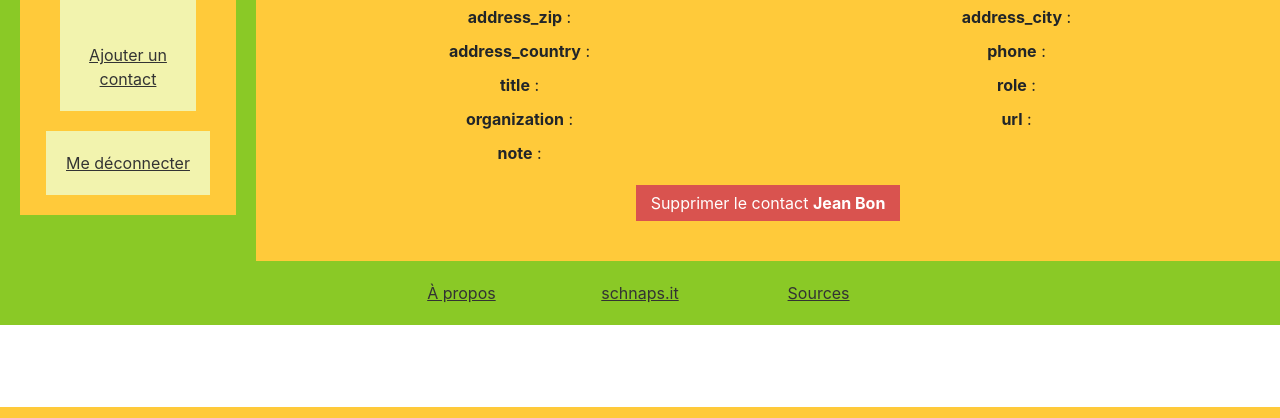
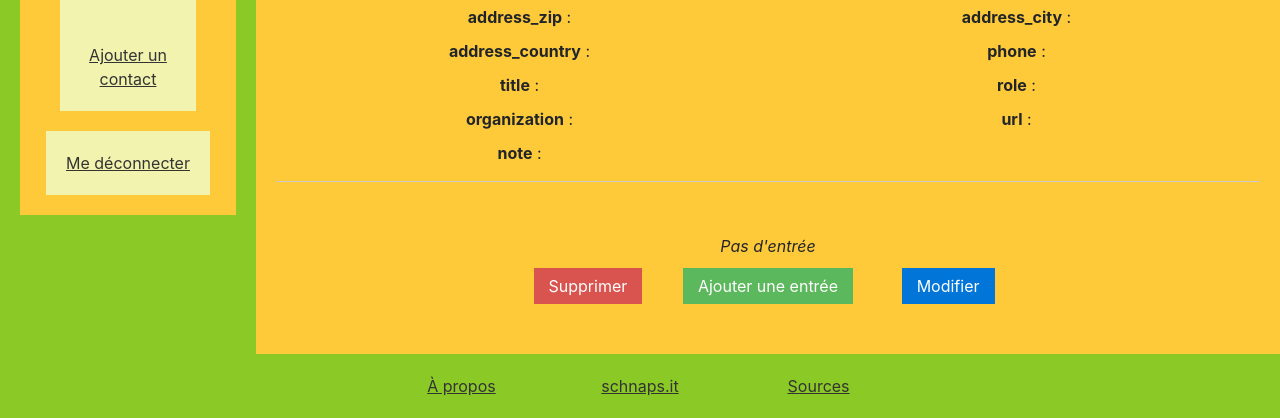
Before and after one commit to freezed/ocp13, a Django app: page /lead/1 in a window 1280 px wide. Shown: the part 393-811 px from the top of the page. Run offline with Django 3.2, Linux system fonts and the light colour scheme; a user stored in the database is signed in; data comes from the database, SQL or seed files in the repository; data that the repository does not hold is empty.

Commit message:
Add `log` data (entry) in `lead` app template #21
Now a _Contact.Detail_ show all entries listed

```diff
--- a/lead/templates/lead/contact_detail.html
+++ b/lead/templates/lead/contact_detail.html
@@ -2,18 +2,53 @@
 
 {% block maincontent %}
   <p>Fiche contact : <strong>{{contact.get_full_name|title}}</strong></p>
+
   <div class="grid-2-small-1 has-gutter">
+
     <div class="txtcenter"><strong>{{contact.was_created_today|yesno:"Nouveau contact,Ancien contact"}}</strong></div>
+
   {% for label, field in contact.all.items %}
     <div class="txtcenter"><strong>{{label}}</strong> : <em>{{field}}</em></div>
+
   {% endfor %}
+
   </div>
-  <div class="flex-container pam">
-    <div class="item-center">
+
+  <hr \>
+
+  <ol class="pam inbl">
+
+  {% for entry in contact_entries %}
+    <li class="pam inbl">
+        {{ entry.title|title }}
+    </li>
+
+    {% if forloop.last %}
+  </ol>
+  <p>Total : <strong>{{ forloop.counter }}</strong> entrée{{ forloop.counter|pluralize }}</p>
+
+  <hr />
+    {% endif %}
+
+    {% empty %}
+  <p><em>Pas d'entrée</em></p>
+
+  {% endfor %}
+
+  <div class="grid-3-small-1 has-gutter">
+    <div>
       <a href="{% url 'lead:delete' contact.id %}" title="Supprimer le contact «{{contact.get_full_name|title}}»">
-        <button class="btn--danger" >
-          Supprimer le contact <strong>{{contact.get_full_name|title}}</strong>
-        </button>
+        <button class="btn--danger" >Supprimer</button>
+      </a>
+    </div>
+    <div>
+      <a href="{% url 'lead:log:create' contact.id %}" title="Ajouter une entrée au contact «{{contact.get_full_name|title}}»">
+        <button class="btn--success" >Ajouter une entrée</button>
+      </a>
+    </div>
+    <div>
+      <a href="{% url 'lead:edit' contact.id %}" title=" le contact «{{contact.get_full_name|title}}»">
+        <button class="btn--primary" >Modifier</button>
       </a>
     </div>
   </div>
--- a/lead/views.py
+++ b/lead/views.py
@@ -8,6 +8,7 @@ from django.views.generic import DetailView, ListView
 
 from lead.forms import ContactForm
 from lead.models import Contact
+from log.models import Entry
 
 
 class ContactList(LoginRequiredMixin, ListView):
@@ -28,6 +29,13 @@ class ContactDetail(LoginRequiredMixin, DetailView):
 
     def get_queryset(self):
         return Contact.objects.filter(user=self.request.user)
+
+
+    def get_context_data(self, **kwargs):
+        context = super().get_context_data(**kwargs)
+        context['contact_entries'] = Entry.objects.filter(contact=self.kwargs['contact_id'])
+
+        return context
 
 
 class ContactCreate(LoginRequiredMixin, CreateView):
```
